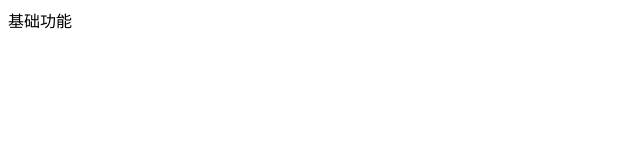
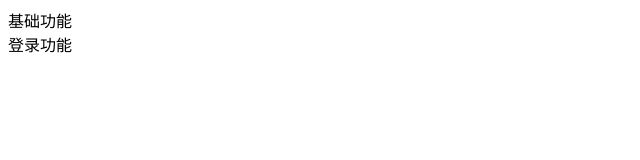
Before and after one commit to Jadon-chen/github, a plain HTML site: page index.html in a window 1280 px wide. Shown: the whole page, without its empty margins (0-640 px from the left). Drawn offline with Linux system fonts and the light colour scheme.

Commit message:
登录功能

```diff
--- a/index.html
+++ b/index.html
@@ -7,5 +7,7 @@
 </head>
 <body>
     <div>基础功能</div>
+
+    <div>登录功能</div>
 </body>
 </html>
--- /dev/null
+++ b/login.js
@@ -0,0 +1 @@
+console.log( '登录功能' );
```
